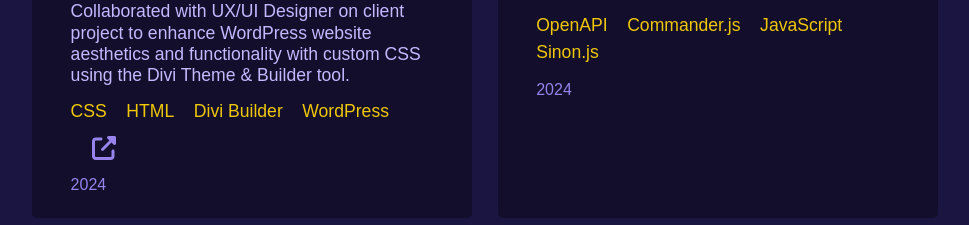
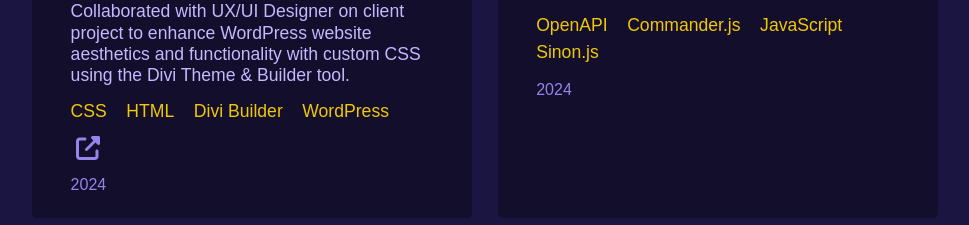
Before and after one commit to kayleriegerpatton/portfolio, a React app: page /portfolio/ in a window 1280 px wide. Shown: the part 1980-2205 px from the top of the page, without its empty margins (155-1124 px from the left). Built offline with nearby package versions, Linux system fonts and the light colour scheme; a web font is replaced by a local one.

Commit message:
adjusted project card link margins

```diff
--- a/src/components/ProjectCard/ProjectCard.css
+++ b/src/components/ProjectCard/ProjectCard.css
@@ -42,8 +42,8 @@
 	color: var(--tropical-indigo);
 }
 
-.live-project-icon {
-	margin-left: 1rem;
+.github-project-icon {
+	margin-right: 1rem;
 }
 
 @media (min-width: 1000px) {
--- a/src/components/ProjectCard/ProjectCard.jsx
+++ b/src/components/ProjectCard/ProjectCard.jsx
@@ -30,7 +30,7 @@ function ProjectCard({
 						to={github}
 						target="_blank"
 						rel="noreferrer"
-						className="project-icon"
+						className="project-icon github-project-icon"
 					>
 						<FontAwesomeIcon icon={faSquareGithub} size="2xl" />
 					</Link>
@@ -41,7 +41,7 @@ function ProjectCard({
 						to={live}
 						target="_blank"
 						rel="noreferrer"
-						className="project-icon live-project-icon"
+						className="project-icon"
 					>
 						<FontAwesomeIcon icon={faUpRightFromSquare} size="xl" />
 					</Link>
```
